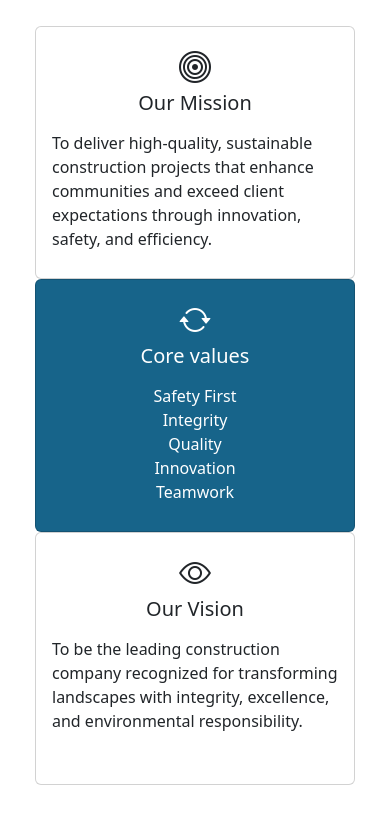
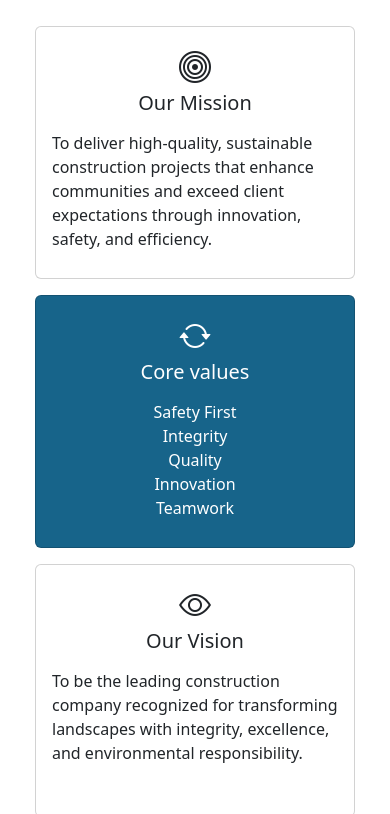
Before and after one commit to RAYBADU/construction-site, a plain HTML site: page about.html in a window 390 px wide. Shown: the part 572-1386 px from the top of the page. Drawn offline with nearby package versions, Linux system fonts and the light colour scheme.

Commit message:
edited the grid in about file

```diff
--- a/about.css
+++ b/about.css
@@ -231,3 +231,10 @@ h2,.concrete-text{
 .lead{
   font-size: 2rem;
 }
+
+@media (max-width:500px) {
+
+    .card {
+        margin-bottom: 1rem;
+    }
+}
```
